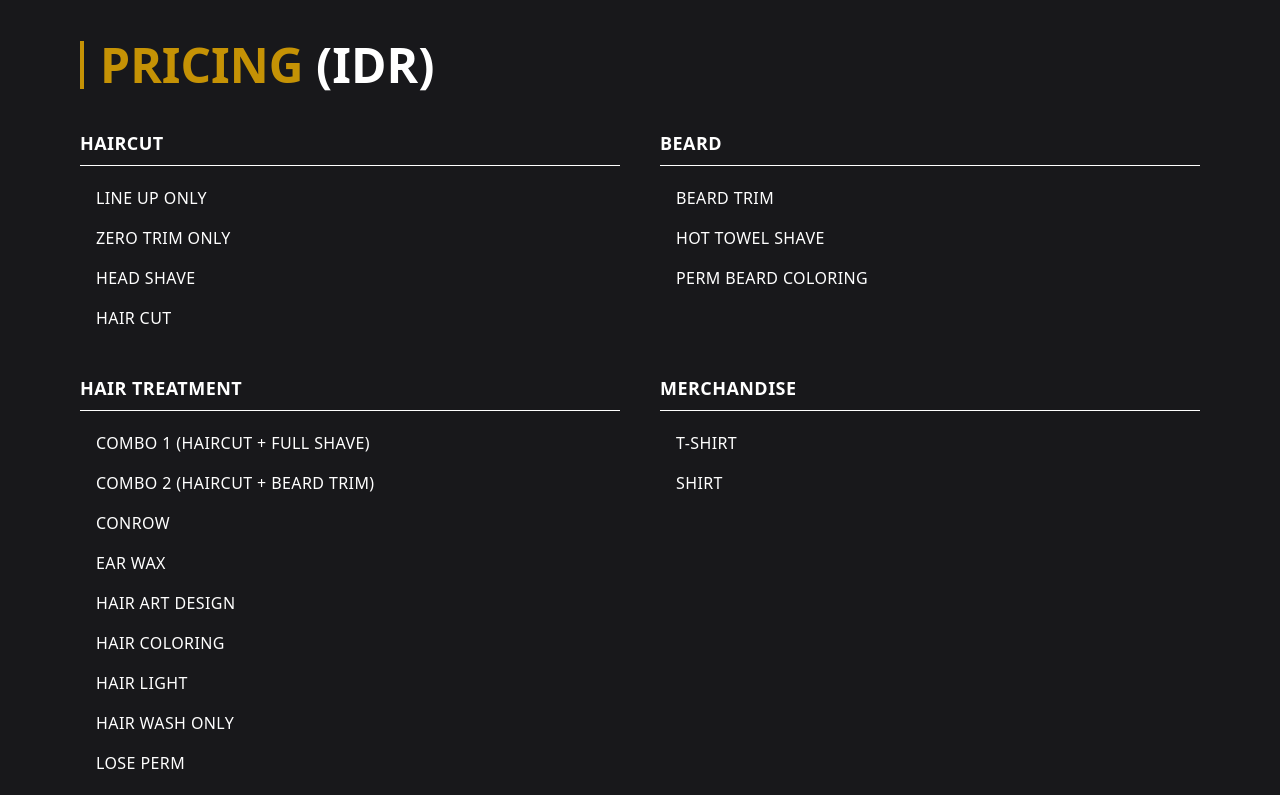
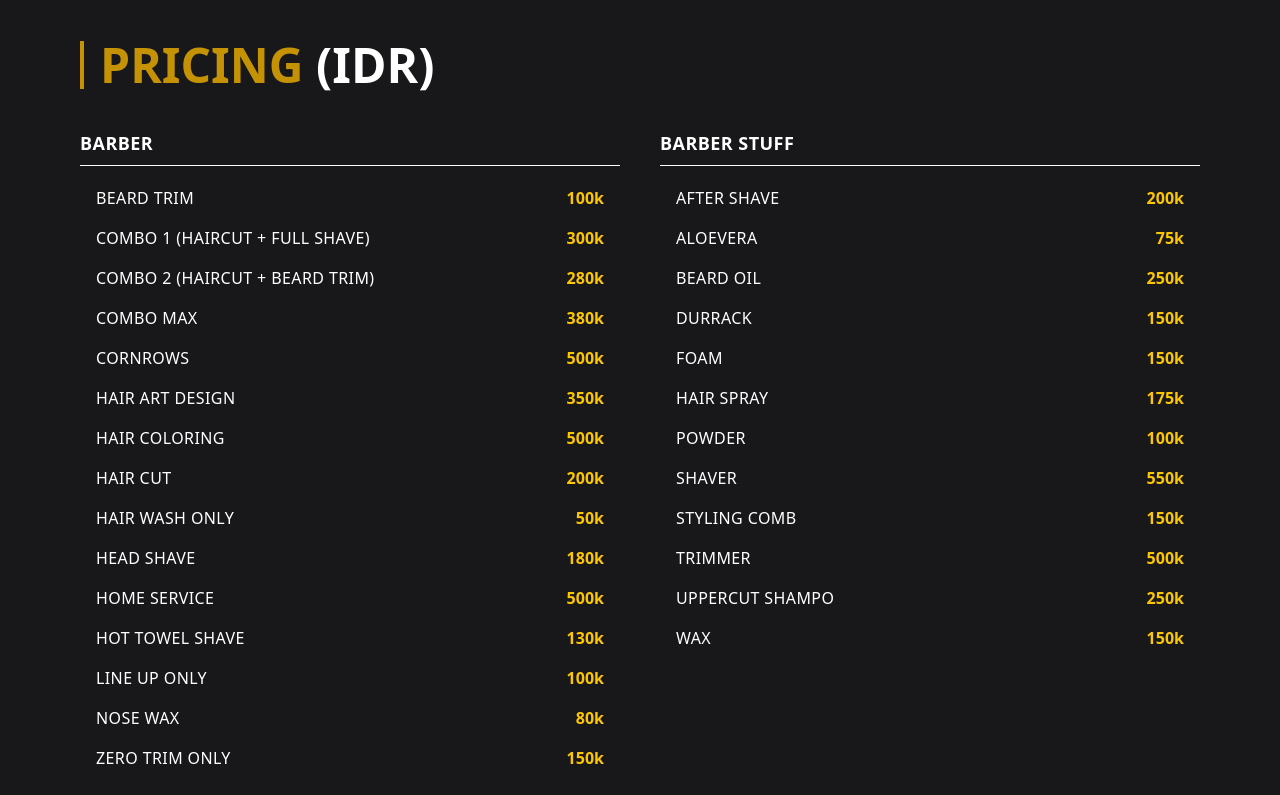
Before and after one commit to gananta65/faded-studio-bali, a Next.js app: page / in a window 1280 px wide. Shown: the part 1800-2595 px from the top of the page. Built offline with nearby package versions, Linux system fonts and the light colour scheme.

Commit message:
updated pricing list

```diff
--- a/src/components/Pricing.tsx
+++ b/src/components/Pricing.tsx
@@ -1,43 +1,48 @@
 export default function Pricing() {
   const sections = [
     {
-      title: "HAIRCUT",
+      title: "BARBER",
       items: [
-        { title: "LINE UP ONLY", price: "" },
-        { title: "ZERO TRIM ONLY", price: "" },
-        { title: "HEAD SHAVE", price: "" },
-        { title: "HAIR CUT", price: "" },
+        { title: "BEARD TRIM", price: "100k" },
+        { title: "COMBO 1 (HAIRCUT + FULL SHAVE)", price: "300k" },
+        { title: "COMBO 2 (HAIRCUT + BEARD TRIM)", price: "280k" },
+        { title: "COMBO MAX", price: "380k" },
+        { title: "CORNROWS", price: "500k" },
+        { title: "HAIR ART DESIGN", price: "350k" },
+        { title: "HAIR COLORING", price: "500k" },
+        { title: "HAIR CUT", price: "200k" },
+        { title: "HAIR WASH ONLY", price: "50k" },
+        { title: "HEAD SHAVE", price: "180k" },
+        { title: "Home Service", price: "500k" },
+        { title: "HOT TOWEL SHAVE", price: "130k" },
+        { title: "LINE UP ONLY", price: "100k" },
+        { title: "NOSE WAX", price: "80k" },
+        { title: "ZERO TRIM ONLY", price: "150k" },
       ],
     },
     {
-      title: "BEARD",
+      title: "BARBER STUFF",
       items: [
-        { title: "BEARD TRIM", price: "" },
-        { title: "HOT TOWEL SHAVE", price: "" },
-        { title: "PERM BEARD COLORING", price: "" },
+        { title: "AFTER SHAVE", price: "200k" },
+        { title: "Aloevera", price: "75k" },
+        { title: "Beard oil", price: "250k" },
+        { title: "DURRACK", price: "150k" },
+        { title: "FOAM", price: "150k" },
+        { title: "HAIR SPRAY", price: "175k" },
+        { title: "Powder", price: "100k" },
+        { title: "Shaver", price: "550k" },
+        { title: "STYLING COMB", price: "150k" },
+        { title: "Trimmer", price: "500k" },
+        { title: "Uppercut Shampo", price: "250k" },
+        { title: "Wax", price: "150k" },
       ],
     },
     {
-      title: "HAIR TREATMENT",
+      title: "APPAREL",
       items: [
-          { title: "COMBO 1 (HAIRCUT + FULL SHAVE)", price: "" },
-          { title: "COMBO 2 (HAIRCUT + BEARD TRIM)", price: "" },
-          { title: "CONROW", price: "" },
-          { title: "EAR WAX", price: "" },
-          { title: "HAIR ART DESIGN", price: "" },
-          { title: "HAIR COLORING", price: "" },
-          { title: "HAIR LIGHT", price: "" },
-          { title: "HAIR WASH ONLY", price: "" },
-          { title: "LOSE PERM", price: "" },
-          { title: "NOSE WAX", price: "" },
-          { title: "PERM CURL", price: "" }
-      ]
-    },
-    {
-      title: "MERCHANDISE",
-      items: [
-        { title: "T-SHIRT", price: "" },
-        { title: "SHIRT", price: "" },
+        { title: "SHIRT", price: "350k" },
+        { title: "T-SHIRT", price: "200k" },
+        { title: "TSRT BOXY", price: "250k" },
       ],
     },
   ];
```
